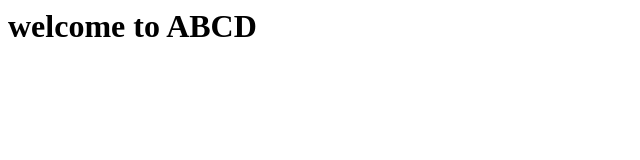
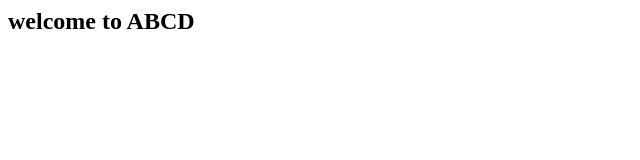
Before and after one commit to suree712/Practise, a plain HTML site: page index.html in a window 1280 px wide. Shown: the whole page, without its empty margins (0-640 px from the left). Drawn offline with Linux system fonts and the light colour scheme.

Commit message:
Add files via upload
updated index.html with h2 tag in place of h1

```diff
--- a/index.html
+++ b/index.html
@@ -1,6 +1,6 @@
 <html>
 <head>
-<h1>welcome to ABCD </h1>
+<h2>welcome to ABCD </h2>
 </head>
 <body>
 </body>
```
